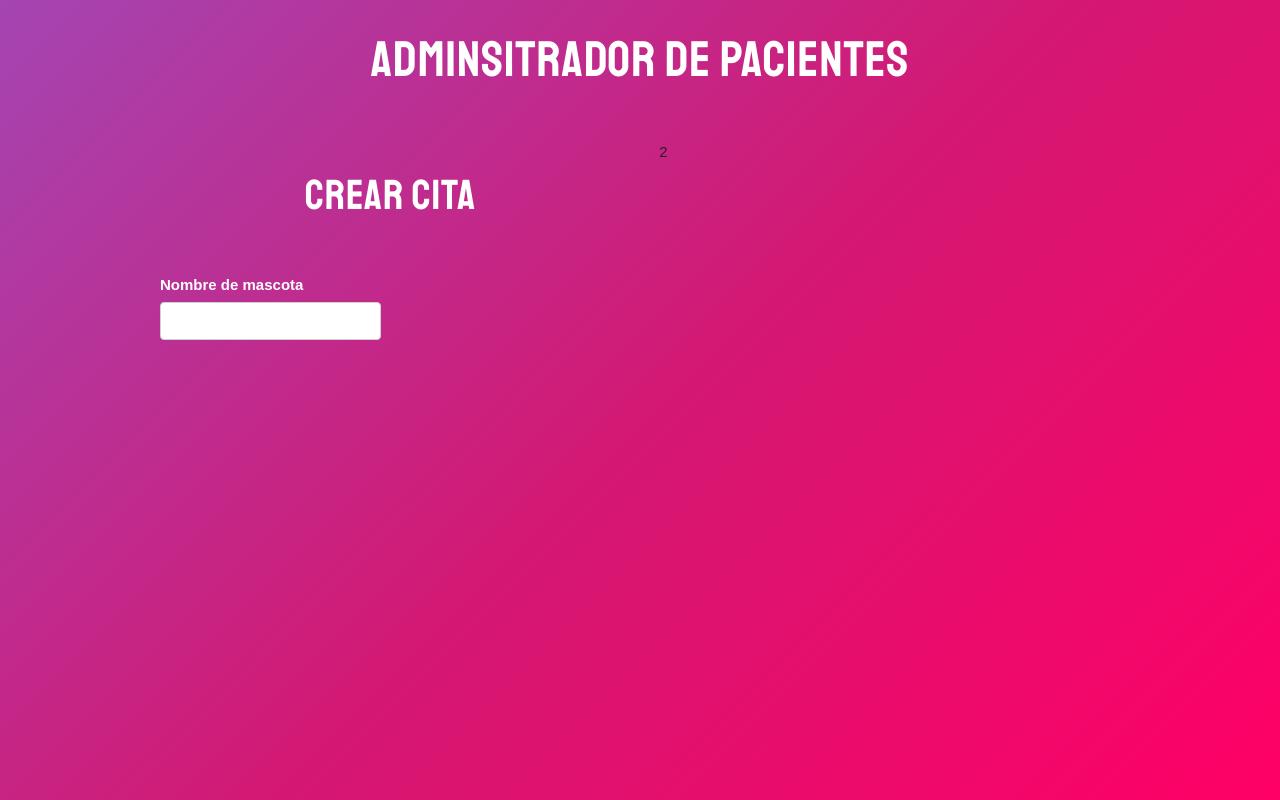
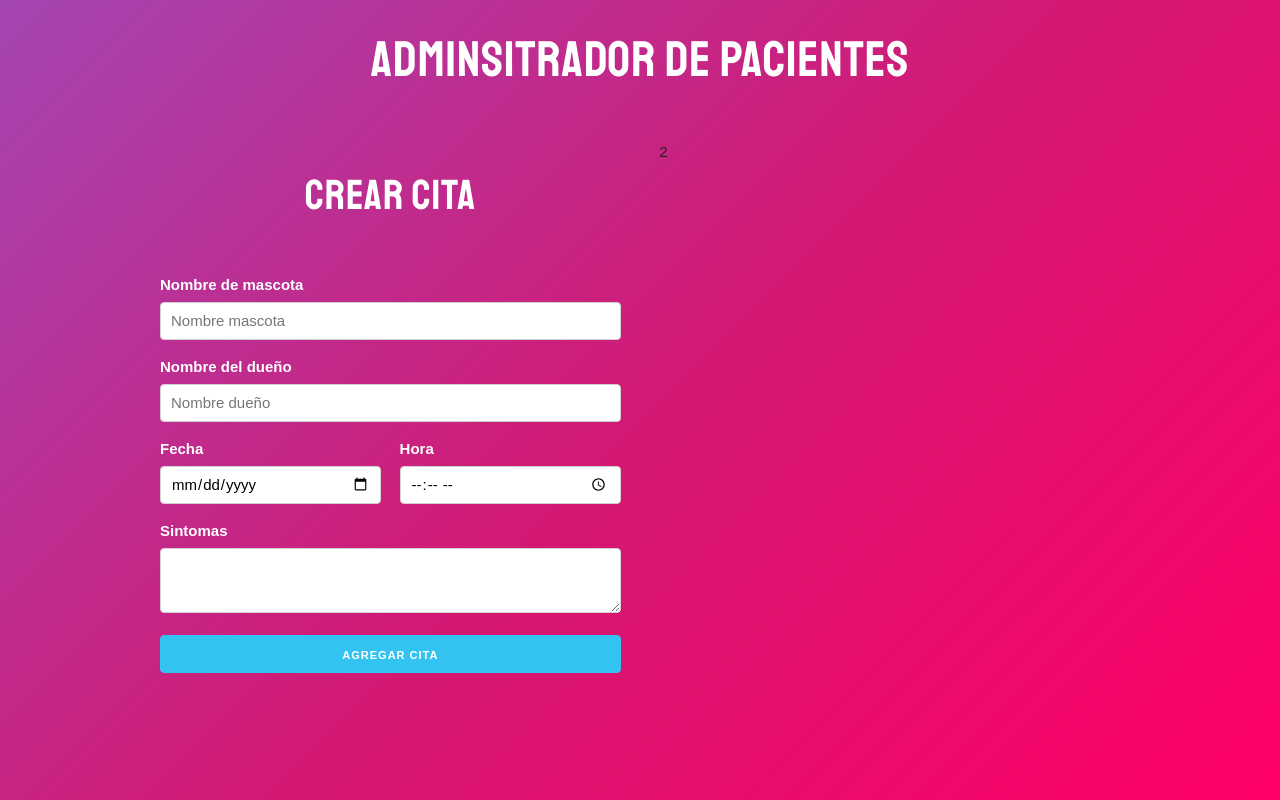
Before and after one commit to NewtonGrav/administrador-pacientes, a React (Create React App) app: page / in a window 1280 px wide. Built offline with nearby package versions, Linux system fonts and the light colour scheme; the HTML template or start-up script is replaced by a standard one.

Commit message:
feat: Se agrego campos al formulario

```diff
--- a/src/components/Formulario.jsx
+++ b/src/components/Formulario.jsx
@@ -6,8 +6,40 @@ const Formulario = () => {
 			<h2>Crear Cita</h2>
 
 			<form>
-				<label htmlFor='nombre-mascota'>Nombre de mascota</label>
-				<input id='nombre-mascota' type='text' name='mascota' />
+				<label>Nombre de mascota</label>
+				<input
+					className='u-full-width'
+					placeholder='Nombre mascota'
+					type='text'
+					name='mascota'
+				/>
+
+				<label>Nombre del dueño</label>
+				<input
+					className='u-full-width'
+					placeholder='Nombre dueño'
+					type='text'
+					name='duenio'
+				/>
+
+				<div className='row'>
+					<div className='six columns'>
+						<label>Fecha</label>
+						<input className='u-full-width' type='date' name='duenio' />
+					</div>
+
+					<div className='six columns'>
+						<label>Hora</label>
+						<input className='u-full-width' type='time' name='duenio' />
+					</div>
+				</div>
+
+				<label>Sintomas</label>
+				<textarea className='u-full-width' name='sintomas'></textarea>
+
+				<button className='button button-primary u-full-width' type='submit'>
+					Agregar cita
+				</button>
 			</form>
 		</Fragment>
 	);
```
